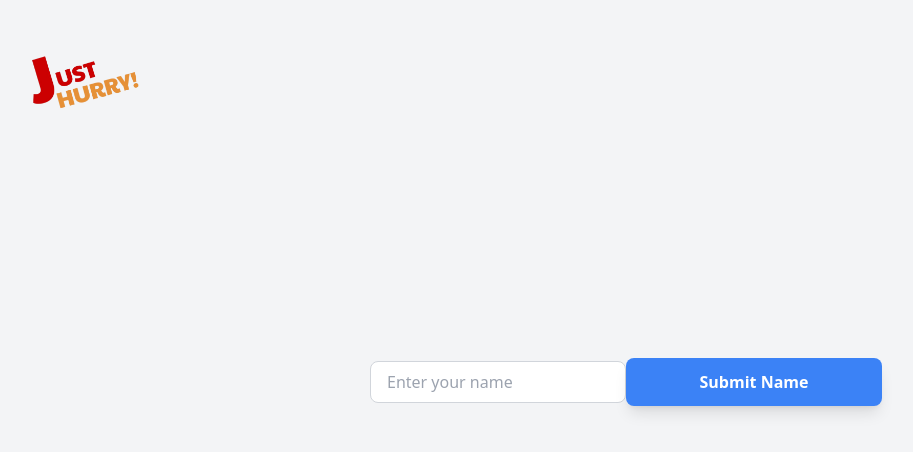
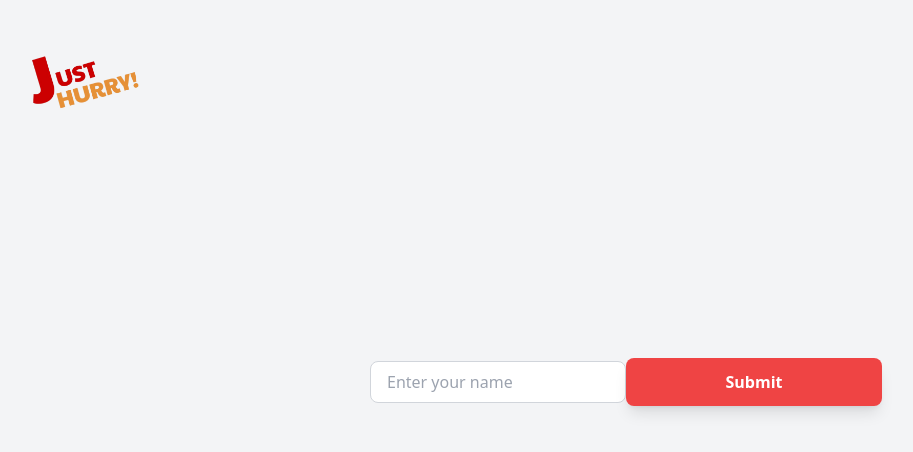
Before and after one commit to AnandVishesh1301/just-hurry, a Next.js app: page / in a window 1280 px wide. Shown: the top 452 px of the page, without its empty margins (14-927 px from the left). Built offline with nearby package versions, Linux system fonts and the light colour scheme.

Commit message:
Submit Button Color

```diff
--- a/app/page.js
+++ b/app/page.js
@@ -61,9 +61,9 @@ export default function Relief() {
                     />
                     <button
                         type="submit"
-                        className="w-64 h-12 text-white font-bold rounded-lg shadow-lg bg-blue-500 hover:bg-blue-600 active:bg-blue-700 transition duration-300"
+                        className="w-64 h-12 text-white font-bold rounded-lg shadow-lg bg-red-500 hover:bg-red-600 active:bg-red-700 transition duration-300"
                     >
-                        Submit Name
+                        Submit
                     </button>
                 </form>
             ) : (
```
